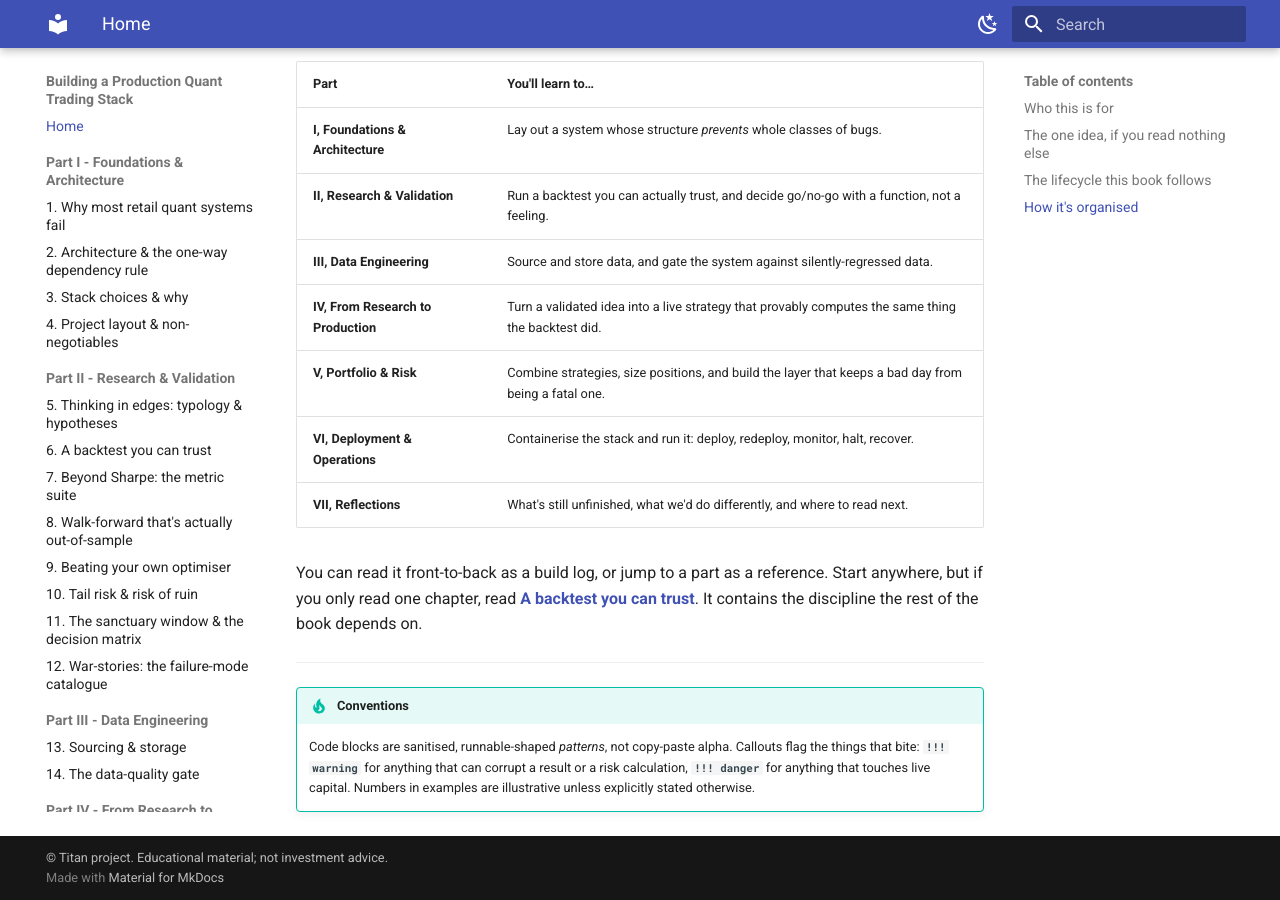
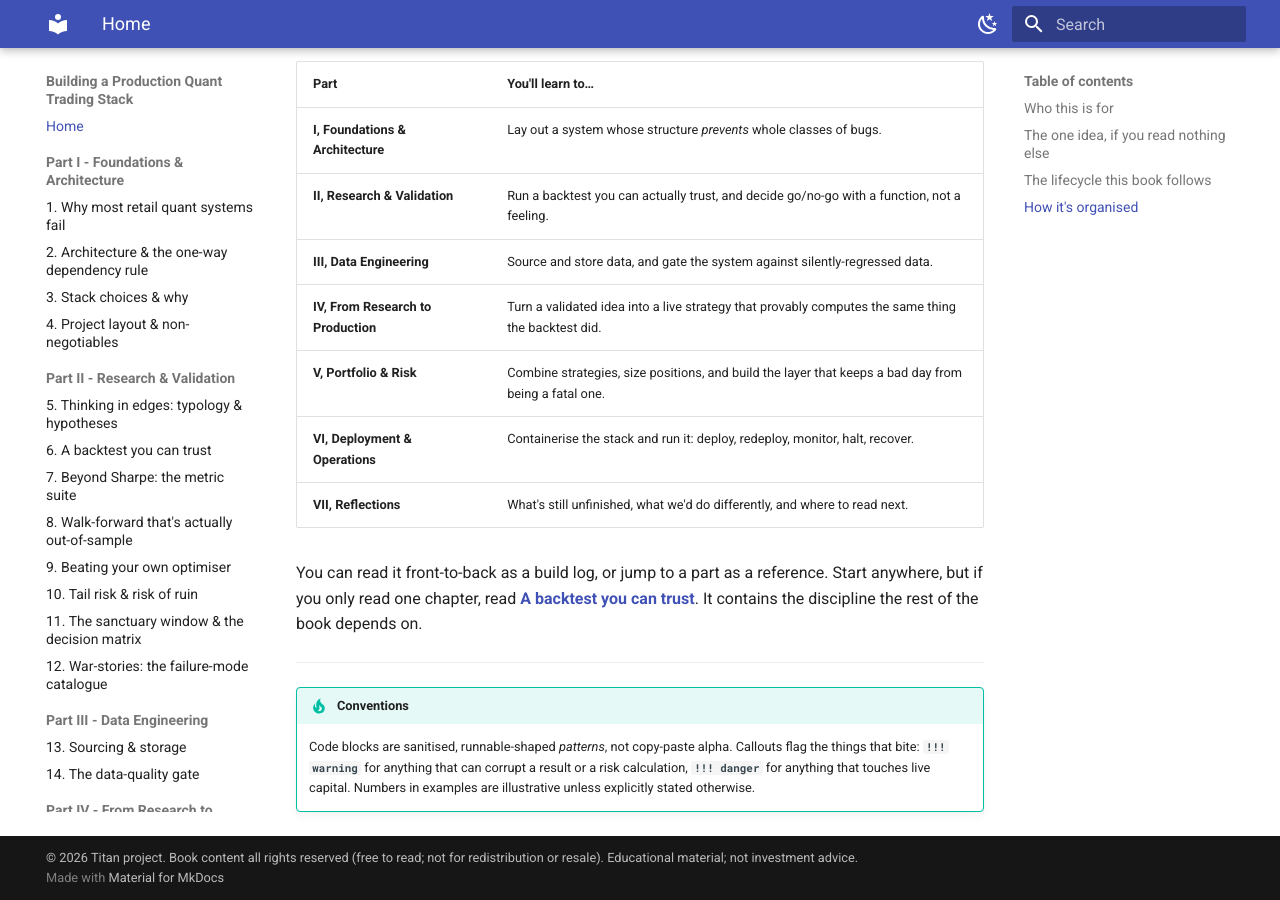
Before and after one commit to rayan-azhari/titan-quant, an MkDocs documentation site: the page built from book/docs/index.md, in a window 1280 px wide and 900 px high, scrolled down 1390 px. Built offline with MkDocs 1.6.1 and Material for MkDocs 9.7.7, drawn with Linux system fonts in a browser that asks for light colours.

Commit message:
Split licence: book content all rights reserved (code stays Apache-2.0)
The framework/code remains Apache-2.0 (LICENSE). The book under book/ is now
© Titan project, all rights reserved (book/LICENSE): free to read, but not for
redistribution, resale, modification, or model training. README, NOTICE and the
book footer updated to state the split.

```diff
--- a/book/mkdocs.yml
+++ b/book/mkdocs.yml
@@ -4,7 +4,9 @@ site_description: >-
   systematic trading system - using a real system ("Titan") as the running,
   sanitised case study.
 site_author: Titan project
-copyright: "&copy; Titan project. Educational material; not investment advice."
+copyright: >-
+  &copy; 2026 Titan project. Book content all rights reserved (free to read; not
+  for redistribution or resale). Educational material; not investment advice.
 
 # Repo links are optional; fill in if/when this is published.
 # repo_url: https://github.com/<you>/<repo>
```
Also changed, not shown: book/README.md (+7 -0 lines), README.md, 2 other files.
